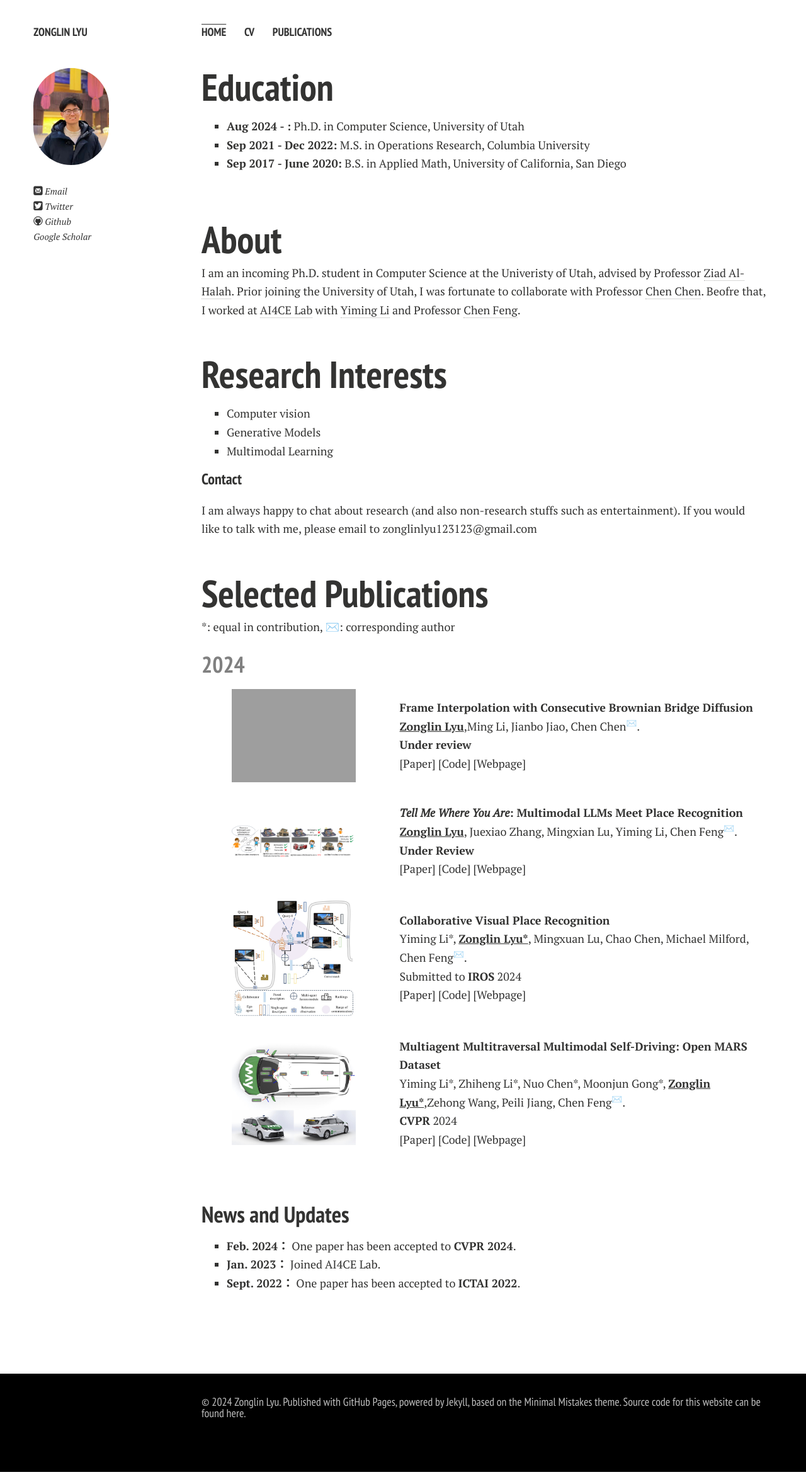
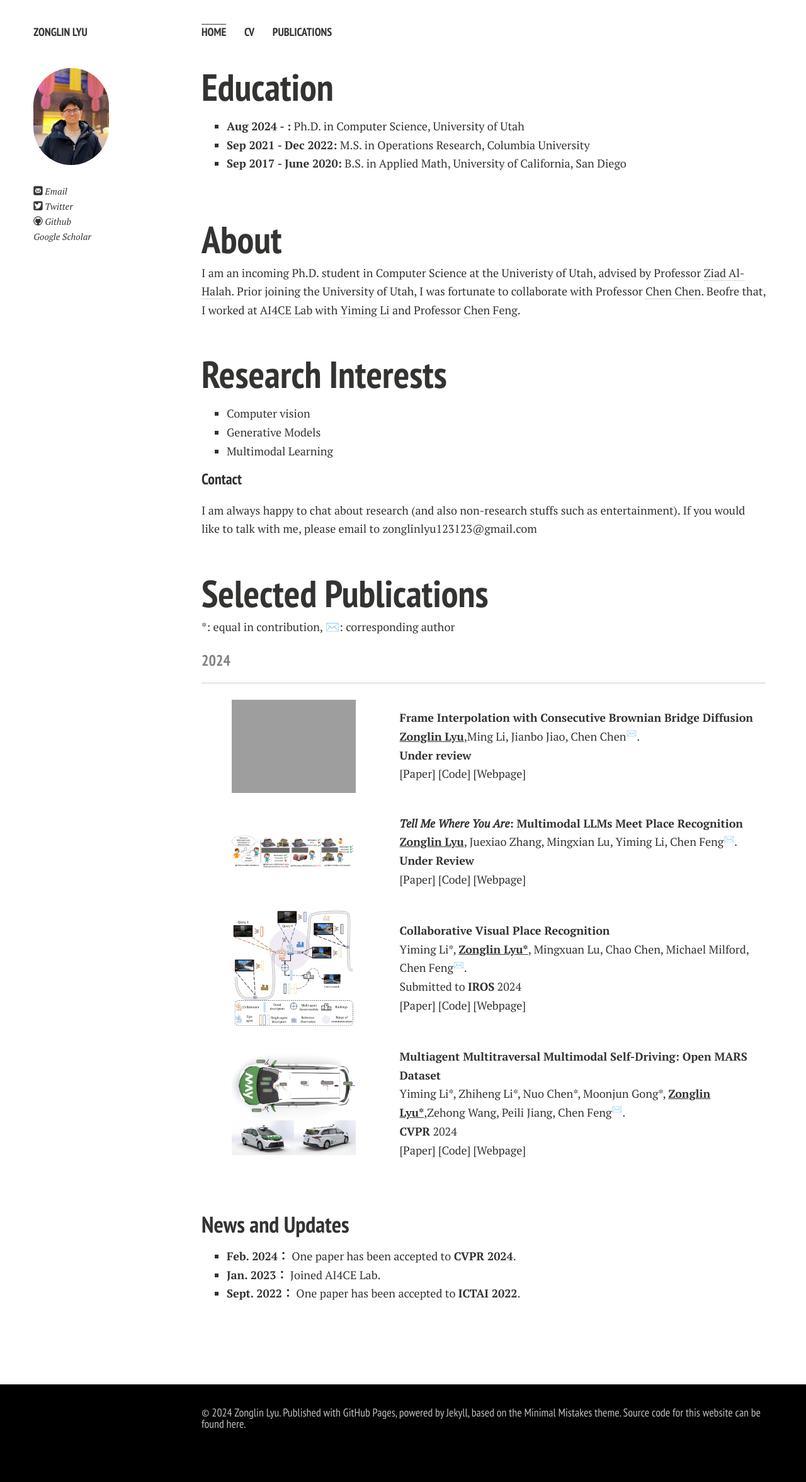
Before and after one commit to ZonglinL/ZonglinL.github.io, a Jekyll site: the page built from index.md, in a window 1280 px wide. Shown: the whole page at 63% size. Built offline with Jekyll 4.4.1, drawn with Linux system fonts in a browser that asks for light colours; nearby versions of some CDN libraries; comment, search, counter and statistics services are not loaded; a style sheet for code colours, icons or effects is not loaded; our own code applies the rules of GitHub Pages for plain Markdown files.

Commit message:
Update index.md

```diff
--- a/index.md
+++ b/index.md
@@ -30,7 +30,8 @@ I am always happy to chat about research (and also non-research stuffs such as e
 # Selected Publications
 *: equal in contribution, ✉️: corresponding author
 
-<h2 style="color: gray;">2024</h2>
+<h3 style="color: gray;">2024</h3>
+---
 
 <table style="width:100%;border:0px;border-spacing:0px;border-collapse:separate;margin-right:auto;margin-left:auto;">
   <tbody>
```
